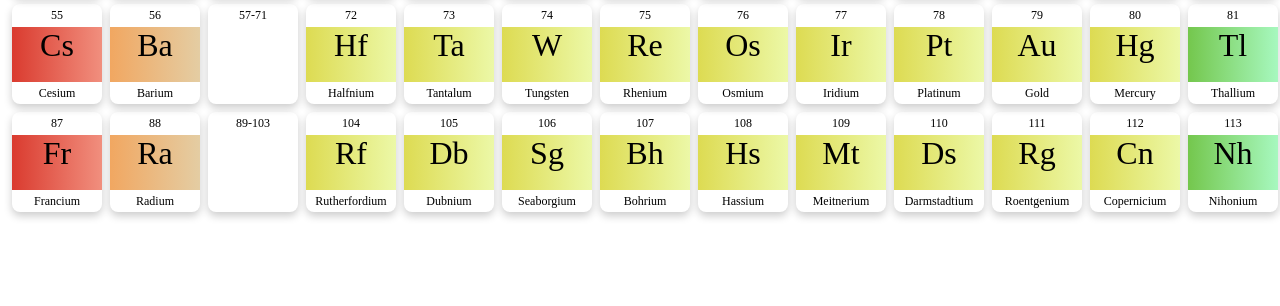
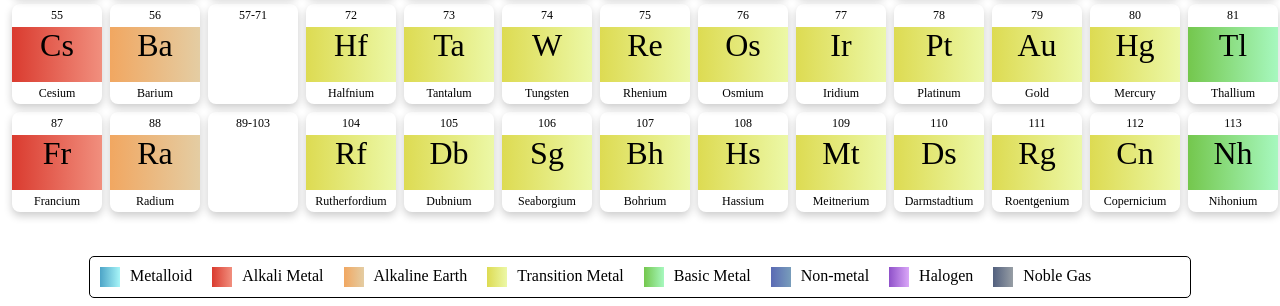
Before and after one commit to vmdharan/periodic-table, a plain HTML site: page Index.html in a window 1280 px wide. Shown: the part 548-854 px from the top of the page. Before the commit the page ends 800 px from the top, so only its background shows below. Drawn offline with Linux system fonts and the light colour scheme.

Commit message:
Added a legend box below the table
Added a legend box below the table.

```diff
--- a/Index.html
+++ b/Index.html
@@ -30,7 +30,7 @@
                     c1.style.visibility = 'hidden';
                 }
 
-                else if(rowNum[i].Symbol == '') {
+                else if (rowNum[i].Symbol == '') {
                     c1 = createCard("img-div-col0", rowNum[i].Number, rowNum[i].Symbol, rowNum[i].Name);
                 }
 
@@ -63,6 +63,49 @@
         doRow(row7);
 
     </script>
+
+    <div id="legend" style="margin: 0 auto; display: flex; max-width: 1100px; border: 1px solid black; border-radius: 5px; margin-top: 40px;">
+        <div style="margin: 10px; display: flex">
+            <div style="width: 20px; height: 20px; margin-right: 10px;" class="img-div-col1"></div>
+            <div>Metalloid</div>
+        </div>
+
+        <div style="margin: 10px; display: flex">
+            <div style="width: 20px; height: 20px; margin-right: 10px;" class="img-div-col2"></div>
+            <div>Alkali Metal</div>
+        </div>
+
+        <div style="margin: 10px; display: flex">
+            <div style="width: 20px; height: 20px; margin-right: 10px;" class="img-div-col3"></div>
+            <div>Alkaline Earth</div>
+        </div>
+
+        <div style="margin: 10px; display: flex">
+            <div style="width: 20px; height: 20px; margin-right: 10px;" class="img-div-col4"></div>
+            <div>Transition Metal</div>
+        </div>
+
+        <div style="margin: 10px; display: flex">
+            <div style="width: 20px; height: 20px; margin-right: 10px;" class="img-div-col5"></div>
+            <div>Basic Metal</div>
+        </div>
+
+        <div style="margin: 10px; display: flex">
+            <div style="width: 20px; height: 20px; margin-right: 10px;" class="img-div-col6"></div>
+            <div>Non-metal</div>
+        </div>
+
+        <div style="margin: 10px; display: flex">
+            <div style="width: 20px; height: 20px; margin-right: 10px;" class="img-div-col7"></div>
+            <div>Halogen</div>
+        </div>
+
+        <div style="margin: 10px; display: flex">
+            <div style="width: 20px; height: 20px; margin-right: 10px;" class="img-div-col8"></div>
+            <div>Noble Gas</div>
+        </div>
+    </div>
+
 </body>
 
 </html>
```
